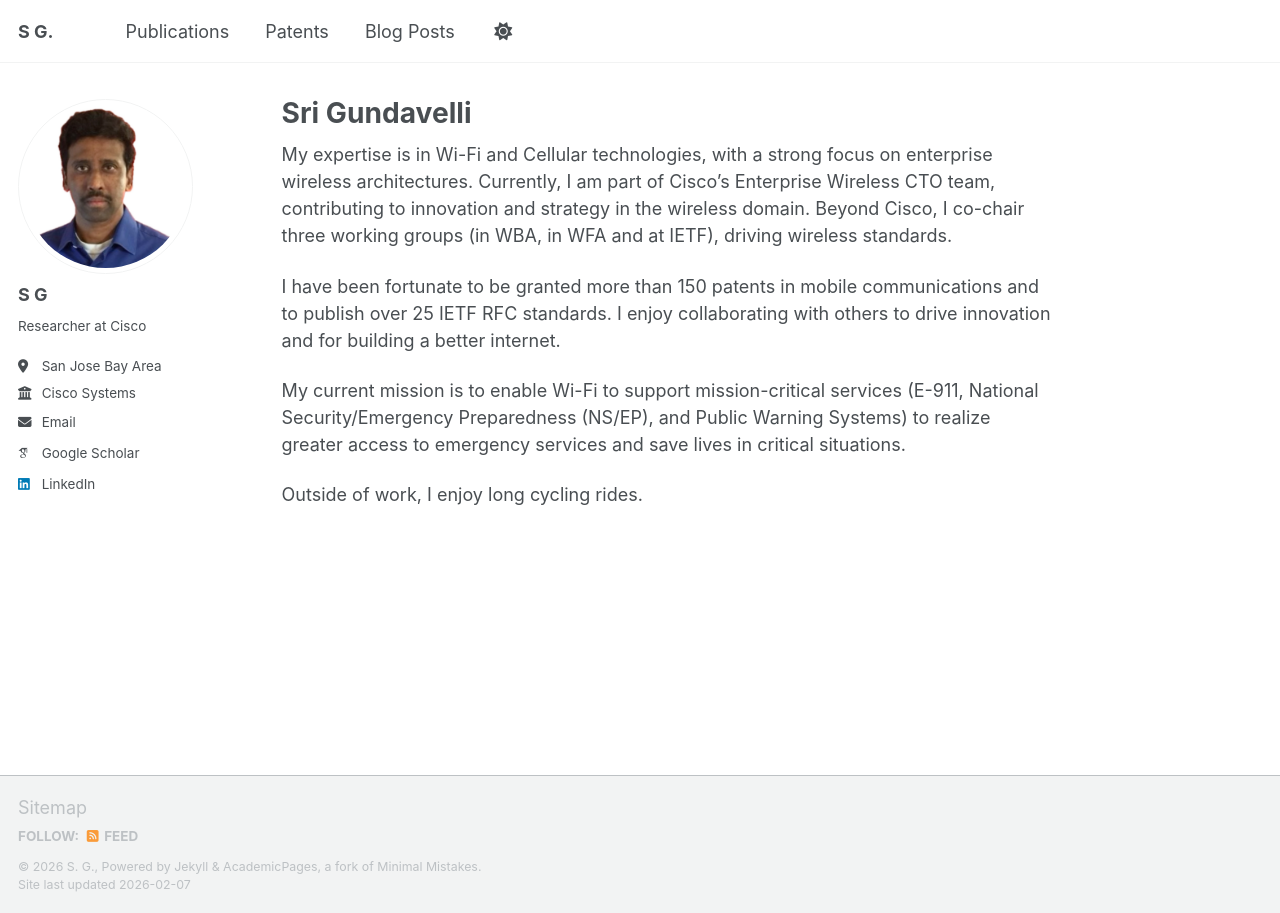
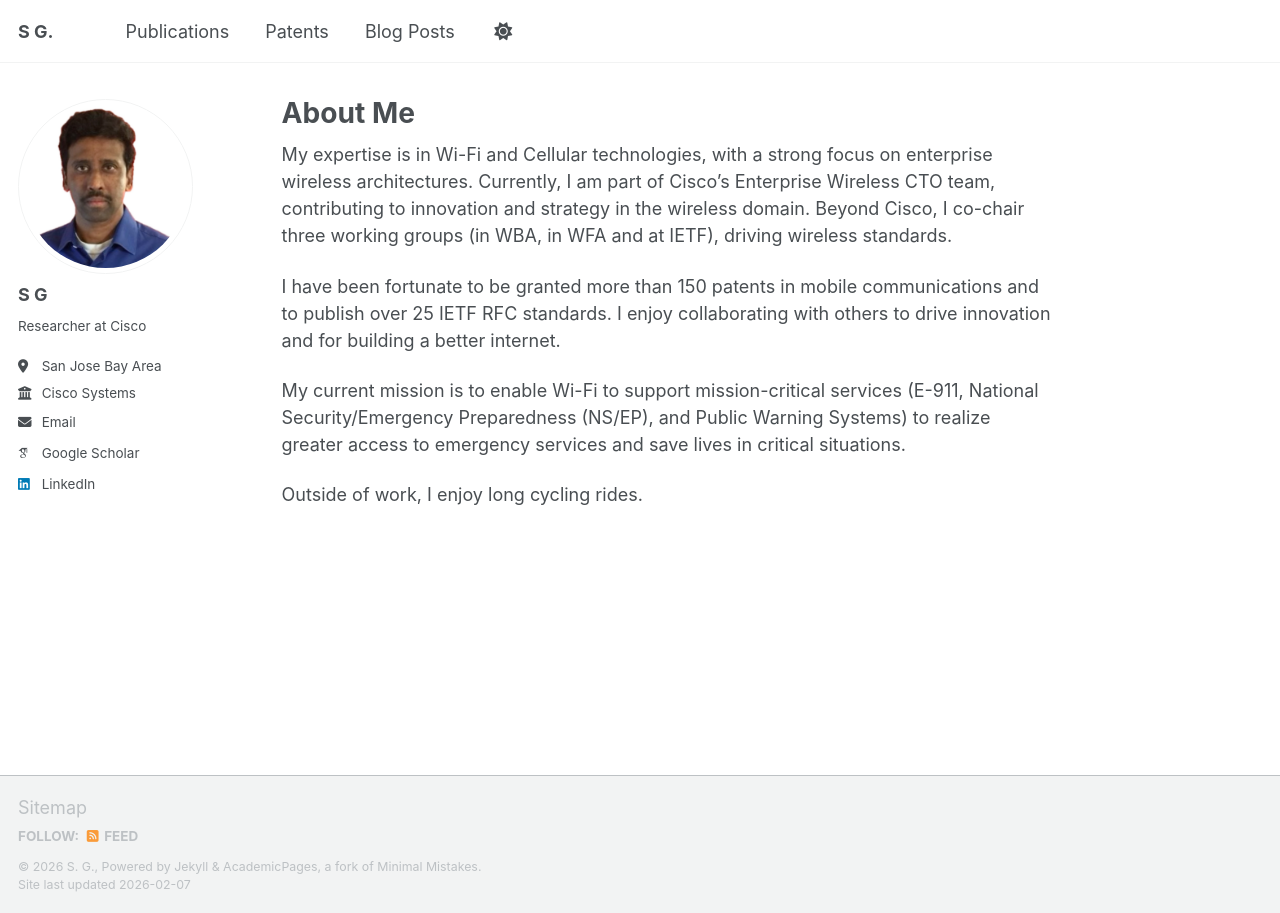
Before and after one commit to srigundavelli/srigundavelli.github.io, a Jekyll site: the page built from _pages/about.md, in a window 1280 px wide. Built offline with Jekyll 4.4.1, drawn with Linux system fonts in a browser that asks for light colours; some web fonts are replaced; a script that is not in the unit is left out.

Commit message:
Update about.md

```diff
--- a/_pages/about.md
+++ b/_pages/about.md
@@ -1,6 +1,6 @@
 ---
 permalink: /
-title: "Sri Gundavelli"
+title: "About Me"
 author_profile: true
 redirect_from:
   - /about/
```
